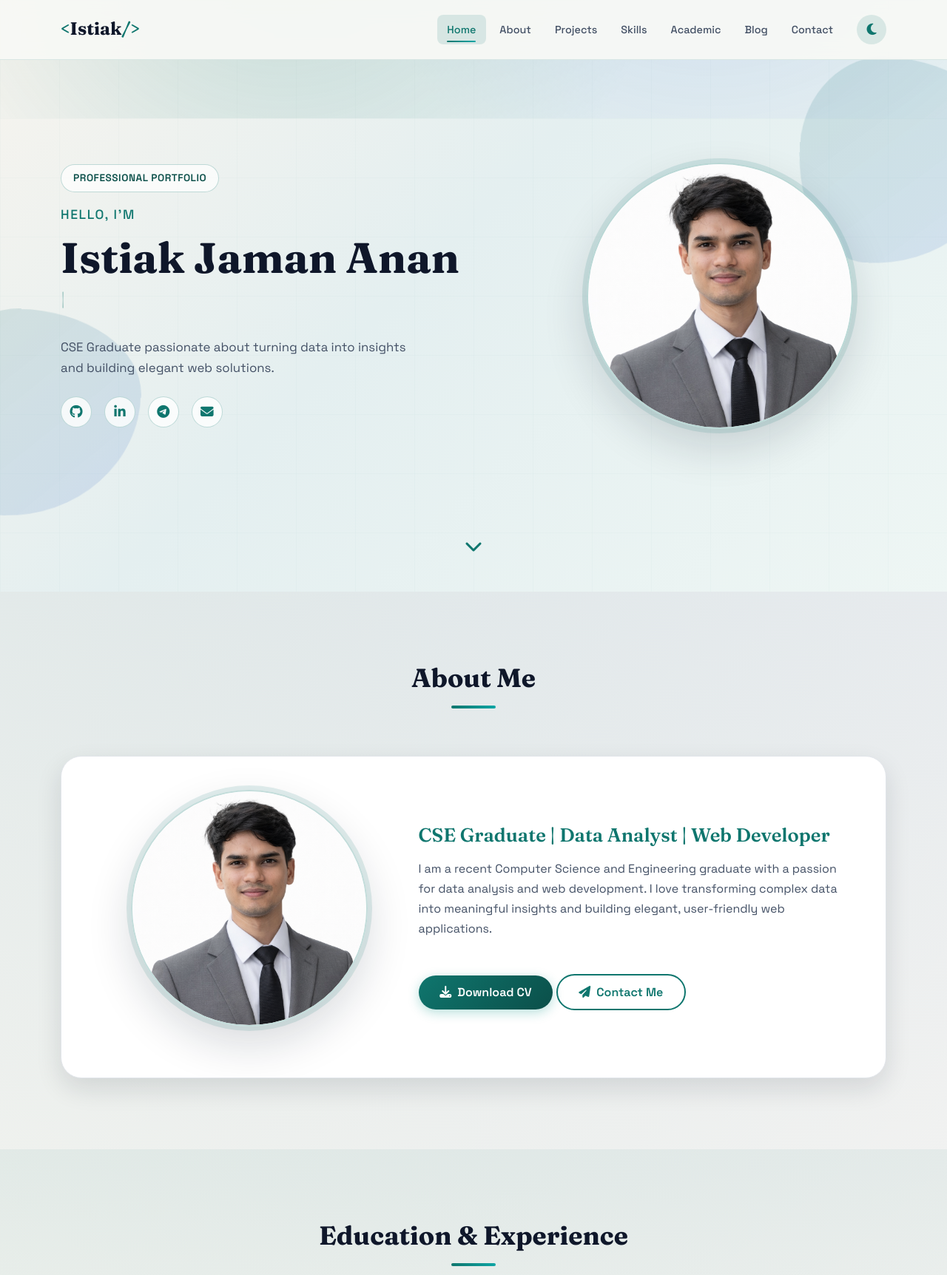
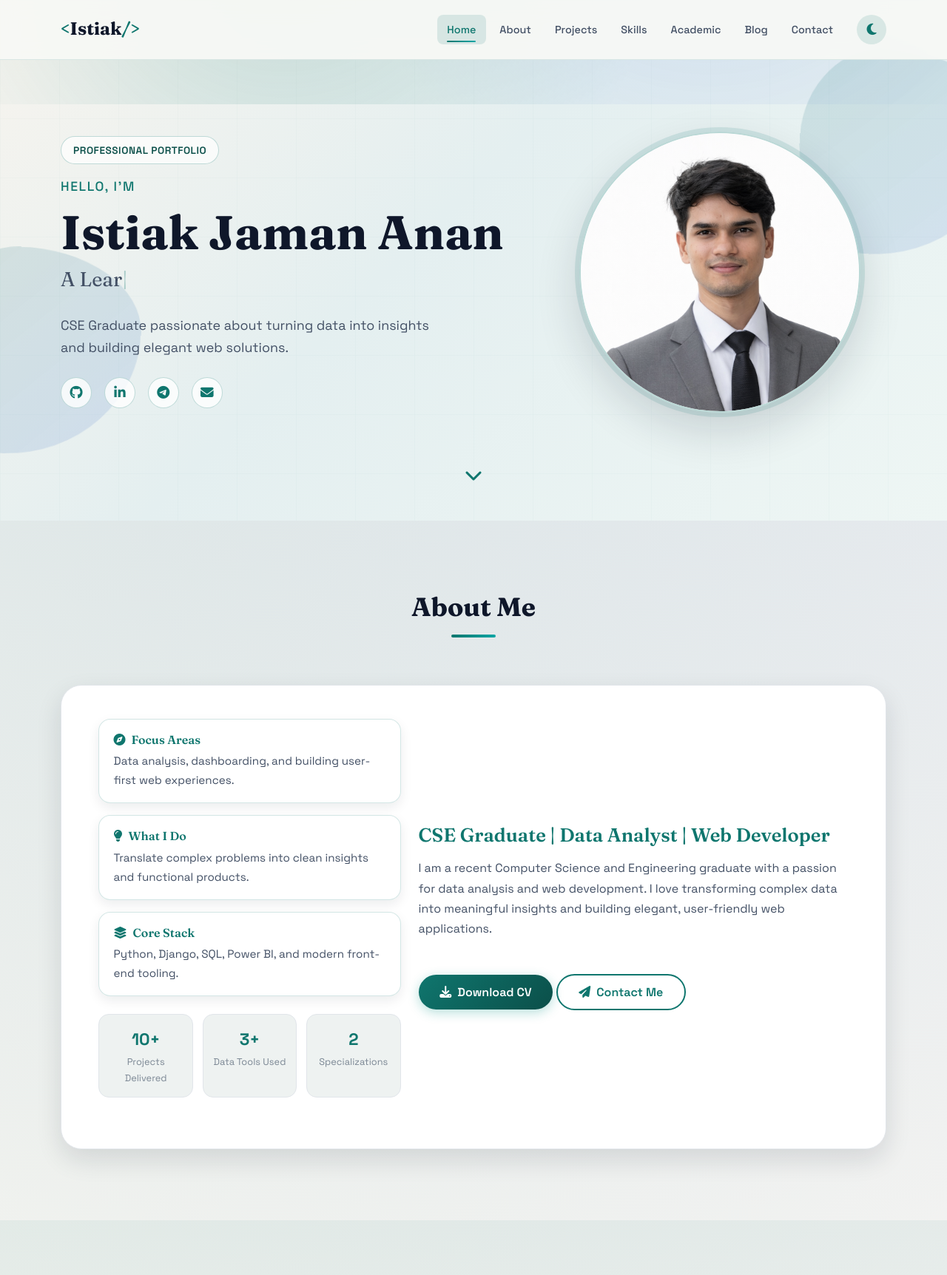
Before and after one commit to ijanan/Protfolio-WebSetup, a Django app: page / in a window 1280 px wide. Shown: the top 1724 px of the page at 74% size. Run offline with Django 3.2, Linux system fonts and the light colour scheme; data that the repository does not hold is empty.

Commit message:
links updates
Co-authored-by: Copilot <copilot@github.com>

```diff
--- a/core/views.py
+++ b/core/views.py
@@ -30,7 +30,12 @@ def index(request):
         'blog_posts': BlogPost.objects.filter(is_published=True)[:3],
         'academic_goals': AcademicGoal.objects.all(),
         'contact_form': ContactForm(),
-        'typing_texts': json.dumps(profile.get_typing_list()) if profile else '[]',
+        'typing_texts': json.dumps(profile.get_typing_list()) if profile else json.dumps([
+            'A Student',
+            'A Learner',
+            'Data Analyst',
+            'Web Developer',
+        ]),
     }
     return render(request, 'index.html', context)
 
--- a/static/css/style.css
+++ b/static/css/style.css
@@ -243,12 +243,13 @@ img {
    Hero Section
    ======================================== */
 .hero-section {
-    min-height: 100vh;
+    min-height: 88vh;
     background: var(--hero-gradient);
     position: relative;
     display: flex;
     align-items: center;
     overflow: hidden;
+    padding: 6.5rem 0 4.5rem;
 }
 
 .hero-glow {
@@ -305,7 +306,7 @@ img {
 }
 
 .hero-copy {
-    max-width: 540px;
+    max-width: 620px;
 }
 
 .hero-pill {
@@ -343,14 +344,14 @@ img {
 }
 
 .hero-name {
-    font-size: 3.6rem;
+    font-size: 4rem;
     font-weight: 700;
     margin-bottom: 0.5rem;
     line-height: 1.2;
 }
 
 .hero-title {
-    font-size: 1.5rem;
+    font-size: 1.7rem;
     color: var(--text-secondary);
     font-weight: 400;
     min-height: 2.5rem;
@@ -368,7 +369,7 @@ img {
 }
 
 .hero-subtitle {
-    font-size: 1.05rem;
+    font-size: 1.12rem;
     color: var(--text-secondary);
     margin: 1.5rem 0;
     max-width: 500px;
@@ -416,8 +417,8 @@ img {
 
 .hero-image-wrapper {
     position: relative;
-    width: 360px;
-    height: 360px;
+    width: 380px;
+    height: 380px;
     aspect-ratio: 1 / 1;
     margin: 0 auto;
     border-radius: 50%;
@@ -438,7 +439,7 @@ img {
     height: 100%;
     border-radius: 50%;
     object-fit: cover;
-    object-position: center 20%;
+    object-position: center 10%;
     display: block;
     transition: transform 0.4s ease;
 }
@@ -557,6 +558,64 @@ img {
     overflow: hidden;
 }
 
+.about-highlights {
+    display: grid;
+    gap: 1rem;
+    margin-bottom: 1.5rem;
+}
+
+.highlight-card {
+    background: rgba(255, 255, 255, 0.75);
+    border: 1px solid rgba(15, 118, 110, 0.18);
+    border-radius: 16px;
+    padding: 1.1rem 1.2rem;
+    box-shadow: var(--shadow-sm);
+}
+
+[data-theme="dark"] .highlight-card {
+    background: rgba(15, 23, 42, 0.65);
+    border-color: rgba(56, 189, 248, 0.2);
+}
+
+.highlight-card h4 {
+    font-size: 1rem;
+    color: var(--accent);
+    margin-bottom: 0.4rem;
+}
+
+.highlight-card p {
+    color: var(--text-secondary);
+    margin: 0;
+    font-size: 0.95rem;
+}
+
+.about-metrics {
+    display: grid;
+    grid-template-columns: repeat(3, minmax(0, 1fr));
+    gap: 0.8rem;
+}
+
+.metric-card {
+    background: var(--bg-secondary);
+    border: 1px solid var(--border-color);
+    border-radius: 14px;
+    padding: 0.9rem 0.8rem;
+    text-align: center;
+}
+
+.metric-value {
+    display: block;
+    font-size: 1.4rem;
+    font-weight: 700;
+    color: var(--accent);
+}
+
+.metric-label {
+    display: block;
+    font-size: 0.8rem;
+    color: var(--text-muted);
+}
+
 .about-image-wrapper:hover .about-image {
     transform: scale(1.05);
 }
@@ -1664,7 +1723,7 @@ img {
    ======================================== */
 @media (max-width: 991.98px) {
     .hero-name {
-        font-size: 2.5rem;
+        font-size: 2.9rem;
     }
 
     .hero-image-wrapper,
@@ -1674,9 +1733,8 @@ img {
         margin-top: 2rem;
     }
 
-    .about-image-wrapper {
-        width: 260px;
-        height: 260px;
+    .about-metrics {
+        grid-template-columns: 1fr 1fr;
     }
 
     .timeline::before {
@@ -1710,11 +1768,11 @@ img {
 
 @media (max-width: 575.98px) {
     .hero-name {
-        font-size: 2rem;
+        font-size: 2.3rem;
     }
 
     .hero-title {
-        font-size: 1.2rem;
+        font-size: 1.35rem;
     }
 
     .hero-image-wrapper,
@@ -1723,6 +1781,10 @@ img {
         height: 220px;
     }
 
+    .about-metrics {
+        grid-template-columns: 1fr;
+    }
+
     .about-panel,
     .contact-shell {
         padding: 1.4rem;
--- a/templates/base.html
+++ b/templates/base.html
@@ -88,9 +88,9 @@
                 <div class="col-md-4 mb-3">
                     <h5>Connect</h5>
                     <div class="social-links">
-                        <a href="#" id="footer-github" target="_blank" rel="noopener" aria-label="GitHub"><i class="fab fa-github"></i></a>
-                        <a href="#" id="footer-linkedin" target="_blank" rel="noopener" aria-label="LinkedIn"><i class="fab fa-linkedin-in"></i></a>
-                        <a href="#" id="footer-email" aria-label="Email"><i class="fas fa-envelope"></i></a>
+                        <a href="https://github.com/ijanan" id="footer-github" target="_blank" rel="noopener" aria-label="GitHub"><i class="fab fa-github"></i></a>
+                        <a href="https://www.linkedin.com/in/istiak-jaman-anan/" id="footer-linkedin" target="_blank" rel="noopener" aria-label="LinkedIn"><i class="fab fa-linkedin-in"></i></a>
+                        <a href="mailto:jaman15-5840@diu.edu.bd" id="footer-email" aria-label="Email"><i class="fas fa-envelope"></i></a>
                     </div>
                 </div>
             </div>
--- a/templates/index.html
+++ b/templates/index.html
@@ -11,7 +11,7 @@
     <div class="hero-decor hero-decor-1"></div>
     <div class="hero-decor hero-decor-2"></div>
     <div class="container">
-        <div class="row align-items-center min-vh-100 hero-layout">
+        <div class="row align-items-center hero-layout">
             <div class="col-lg-7" data-aos="fade-right" data-aos-duration="1000">
                 <div class="hero-copy">
                     <span class="hero-pill">Professional Portfolio</span>
@@ -26,10 +26,10 @@
                         {% endif %}
                     </p>
                     <div class="hero-social">
-                        <a href="{% if profile and profile.github_url %}{{ profile.github_url }}{% else %}#{% endif %}" target="_blank" rel="noopener" aria-label="GitHub"><i class="fab fa-github"></i></a>
-                        <a href="{% if profile and profile.linkedin_url %}{{ profile.linkedin_url }}{% else %}#{% endif %}" target="_blank" rel="noopener" aria-label="LinkedIn"><i class="fab fa-linkedin-in"></i></a>
-                        <a href="{% if profile and profile.telegram_url %}{{ profile.telegram_url }}{% else %}#{% endif %}" target="_blank" rel="noopener" aria-label="Telegram"><i class="fab fa-telegram-plane"></i></a>
-                        <a href="{% if profile %}mailto:{{ profile.email }}{% else %}#{% endif %}" aria-label="Email"><i class="fas fa-envelope"></i></a>
+                        <a href="{% if profile and profile.github_url %}{{ profile.github_url }}{% else %}https://github.com/ijanan{% endif %}" target="_blank" rel="noopener" aria-label="GitHub"><i class="fab fa-github"></i></a>
+                        <a href="{% if profile and profile.linkedin_url %}{{ profile.linkedin_url }}{% else %}https://www.linkedin.com/in/istiak-jaman-anan/{% endif %}" target="_blank" rel="noopener" aria-label="LinkedIn"><i class="fab fa-linkedin-in"></i></a>
+                        <a href="{% if profile and profile.telegram_url %}{{ profile.telegram_url }}{% else %}https://t.me/anan_31{% endif %}" target="_blank" rel="noopener" aria-label="Telegram"><i class="fab fa-telegram-plane"></i></a>
+                        <a href="{% if profile %}mailto:{{ profile.email }}{% else %}mailto:jaman15-5840@diu.edu.bd{% endif %}" aria-label="Email"><i class="fas fa-envelope"></i></a>
                     </div>
                 </div>
             </div>
@@ -58,12 +58,33 @@
         </div>
         <div class="row align-items-center about-panel">
             <div class="col-lg-5 mb-4" data-aos="fade-right">
-                <div class="about-image-wrapper">
-                    {% if profile and profile.photo %}
-                    <img src="{{ profile.photo.url }}" alt="{{ profile.name }}" class="about-image">
-                    {% else %}
-                    <img src="{% static 'images/Profile.png' %}" alt="Istiak Jaman Anan" class="about-image">
-                    {% endif %}
+                <div class="about-highlights">
+                    <div class="highlight-card">
+                        <h4><i class="fas fa-compass me-2"></i>Focus Areas</h4>
+                        <p>Data analysis, dashboarding, and building user-first web experiences.</p>
+                    </div>
+                    <div class="highlight-card">
+                        <h4><i class="fas fa-lightbulb me-2"></i>What I Do</h4>
+                        <p>Translate complex problems into clean insights and functional products.</p>
+                    </div>
+                    <div class="highlight-card">
+                        <h4><i class="fas fa-layer-group me-2"></i>Core Stack</h4>
+                        <p>Python, Django, SQL, Power BI, and modern front-end tooling.</p>
+                    </div>
+                </div>
+                <div class="about-metrics">
+                    <div class="metric-card">
+                        <span class="metric-value">10+</span>
+                        <span class="metric-label">Projects Delivered</span>
+                    </div>
+                    <div class="metric-card">
+                        <span class="metric-value">3+</span>
+                        <span class="metric-label">Data Tools Used</span>
+                    </div>
+                    <div class="metric-card">
+                        <span class="metric-value">2</span>
+                        <span class="metric-label">Specializations</span>
+                    </div>
                 </div>
             </div>
             <div class="col-lg-7" data-aos="fade-left">
@@ -376,7 +397,7 @@
                         <div class="contact-info-icon"><i class="fas fa-envelope"></i></div>
                         <div>
                             <h5>Email</h5>
-                            <p>{% if profile %}{{ profile.email }}{% else %}your.email@example.com{% endif %}</p>
+                            <p>{% if profile and profile.email %}{{ profile.email }}{% else %}jaman15-5840@diu.edu.bd{% endif %}</p>
                         </div>
                     </div>
                     <div class="contact-info-item">
@@ -394,15 +415,9 @@
                         </div>
                     </div>
                     <div class="contact-social mt-4">
-                        {% if profile and profile.github_url %}
-                        <a href="{{ profile.github_url }}" target="_blank" rel="noopener"><i class="fab fa-github"></i></a>
-                        {% endif %}
-                        {% if profile and profile.linkedin_url %}
-                        <a href="{{ profile.linkedin_url }}" target="_blank" rel="noopener"><i class="fab fa-linkedin-in"></i></a>
-                        {% endif %}
-                        {% if profile %}
-                        <a href="mailto:{{ profile.email }}"><i class="fas fa-envelope"></i></a>
-                        {% endif %}
+                        <a href="{% if profile and profile.github_url %}{{ profile.github_url }}{% else %}https://github.com/ijanan{% endif %}" target="_blank" rel="noopener"><i class="fab fa-github"></i></a>
+                        <a href="{% if profile and profile.linkedin_url %}{{ profile.linkedin_url }}{% else %}https://www.linkedin.com/in/istiak-jaman-anan/{% endif %}" target="_blank" rel="noopener"><i class="fab fa-linkedin-in"></i></a>
+                        <a href="{% if profile and profile.email %}mailto:{{ profile.email }}{% else %}mailto:jaman15-5840@diu.edu.bd{% endif %}"><i class="fas fa-envelope"></i></a>
                     </div>
                 </div>
             </div>
```
